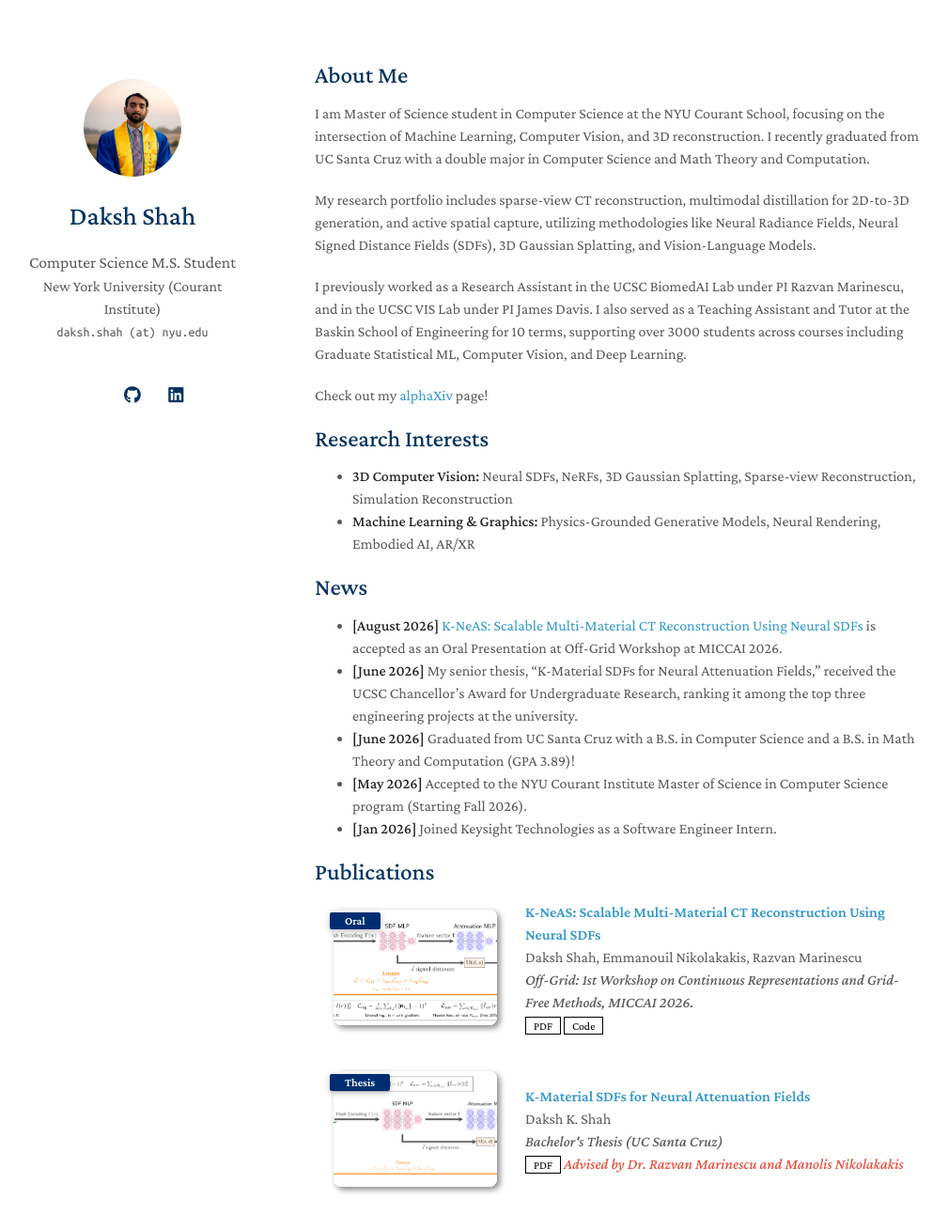
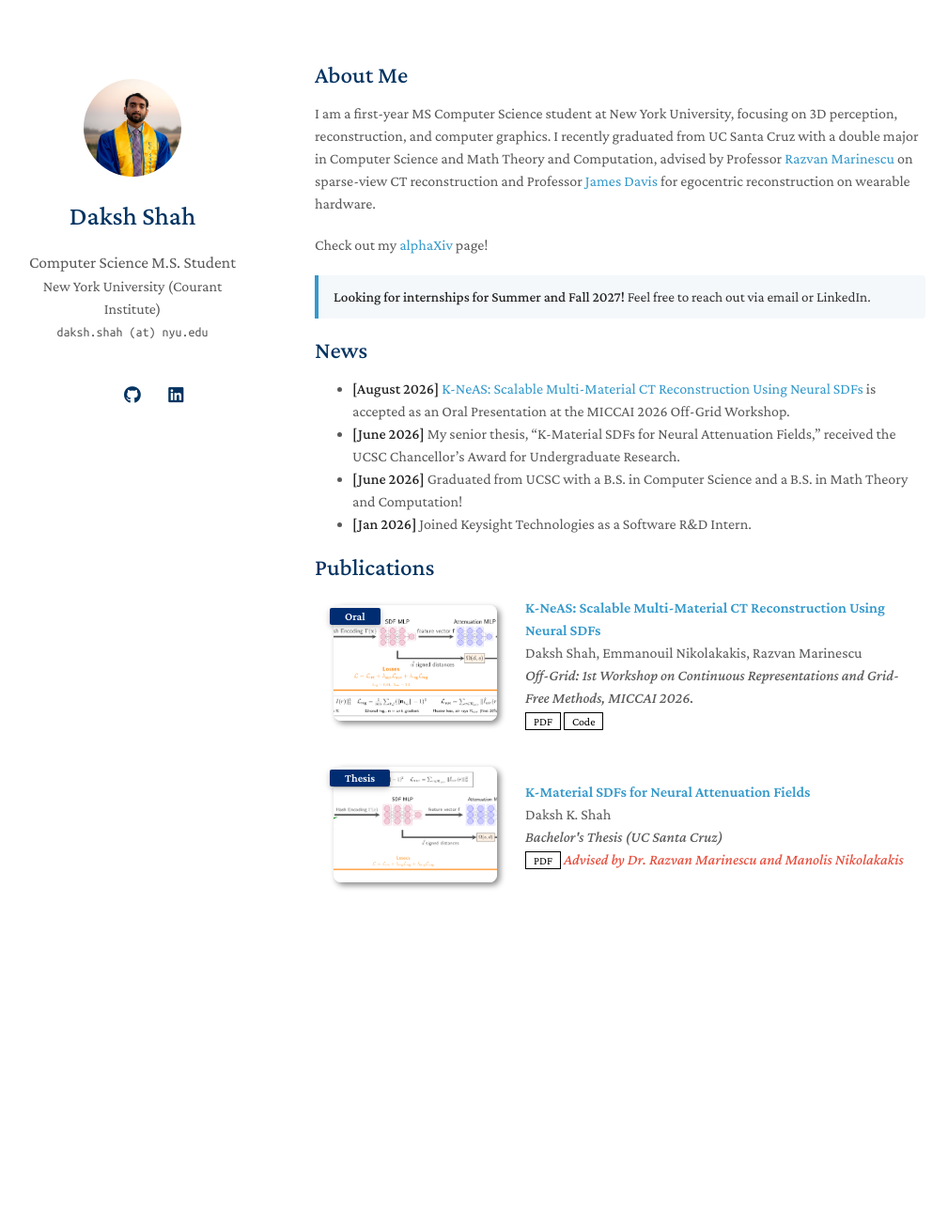
Before and after one commit to dakshshah03/dakshshah03.github.io, a Jekyll site: the page built from index.md, in a window 1280 px wide and 1397 px high. Shown: the top 1309 px of the window at 94% size, without its empty margins (135-1144 px from the left). Built offline with Jekyll 4.4.1, drawn with Linux system fonts in a browser that asks for light colours; a style sheet for code colours, icons or effects is not loaded; our own code applies the rules of GitHub Pages for plain Markdown files.

Commit message:
update site

```diff
--- a/_sass/minimal-light.scss
+++ b/_sass/minimal-light.scss
@@ -595,3 +595,34 @@ footer {
   display:none;
   font-family: monospace;
 }
+
+
+
+
+
+
+.note-block {
+  padding: 12px 16px;
+  margin: 20px 0;
+  border-left: 4px solid #39c;
+  background-color: #f4f8fb;
+  border-radius: 0 4px 4px 0;
+  font-size: 0.95em;
+  color: #333;
+
+  p {
+    margin: 0;
+  }
+
+  p + p {
+    margin-top: 8px;
+  }
+}
+
+@media (prefers-color-scheme: dark) {
+  .note-block {
+    border-left-color: #3eb7f0;
+    background-color: #282a36;
+    color: #dadbdf;
+  }
+}
--- a/index.md
+++ b/index.md
@@ -4,26 +4,25 @@ layout: homepage
 
 ## About Me
 
-I am Master of Science student in Computer Science at the NYU Courant School, focusing on the intersection of Machine Learning, Computer Vision, and 3D reconstruction. I recently graduated from UC Santa Cruz with a double major in Computer Science and Math Theory and Computation.
-
-My research portfolio includes sparse-view CT reconstruction, multimodal distillation for 2D-to-3D generation, and active spatial capture, utilizing methodologies like Neural Radiance Fields, Neural Signed Distance Fields (SDFs), 3D Gaussian Splatting, and Vision-Language Models.
-
-I previously worked as a Research Assistant in the UCSC BiomedAI Lab under PI Razvan Marinescu, and in the UCSC VIS Lab under PI James Davis. I also served as a Teaching Assistant and Tutor at the Baskin School of Engineering for 10 terms, supporting over 3000 students across courses including Graduate Statistical ML, Computer Vision, and Deep Learning.
+I am a first-year MS Computer Science student at New York University, focusing on 3D perception, reconstruction, and computer graphics. I recently graduated from UC Santa Cruz with a double major in Computer Science and Math Theory and Computation, advised by Professor [Razvan Marinescu](https://razvanmarinescu.com/) on sparse-view CT reconstruction and Professor [James Davis](https://users.soe.ucsc.edu/~davis/) for egocentric reconstruction on wearable hardware.
 
 Check out my [alphaXiv](https://www.alphaxiv.org/@daksh-shah) page!
 
-## Research Interests
+<div class="note-block" markdown="1">
+**Looking for internships for Summer and Fall 2027!** Feel free to reach out via email or LinkedIn.
+</div>
+
+<!-- ## Research Interests
 
 - **3D Computer Vision:** Neural SDFs, NeRFs, 3D Gaussian Splatting, Sparse-view Reconstruction, Simulation Reconstruction
 - **Machine Learning & Graphics:** Physics-Grounded Generative Models, Neural Rendering, Embodied AI, AR/XR
-<!-- - **Medical Imaging:** Multi-surface reconstruction for CT/CBCT -->
+- **Medical Imaging:** Multi-surface reconstruction for CT/CBCT -->
 
 ## News
-- **[August 2026]** [K-NeAS: Scalable Multi-Material CT Reconstruction Using Neural SDFs](https://arxiv.org/abs/2607.14415) is accepted as an Oral Presentation at Off-Grid Workshop at MICCAI 2026.
-- **[June 2026]** My senior thesis, "K-Material SDFs for Neural Attenuation Fields," received the UCSC Chancellor's Award for Undergraduate Research, ranking it among the top three engineering projects at the university.
-- **[June 2026]** Graduated from UC Santa Cruz with a B.S. in Computer Science and a B.S. in Math Theory and Computation (GPA 3.89)!
-- **[May 2026]** Accepted to the NYU Courant Institute Master of Science in Computer Science program (Starting Fall 2026).
-- **[Jan 2026]** Joined Keysight Technologies as a Software Engineer Intern.
+- **[August 2026]** [K-NeAS: Scalable Multi-Material CT Reconstruction Using Neural SDFs](https://arxiv.org/abs/2607.14415) is accepted as an Oral Presentation at the MICCAI 2026 Off-Grid Workshop.
+- **[June 2026]** My senior thesis, "K-Material SDFs for Neural Attenuation Fields," received the UCSC Chancellor's Award for Undergraduate Research.
+- **[June 2026]** Graduated from UCSC with a B.S. in Computer Science and a B.S. in Math Theory and Computation!
+- **[Jan 2026]** Joined Keysight Technologies as a Software R&D Intern.
 
 {% include_relative _includes/publications.md %}
 
```
Also changed, not shown: 2 other files.
